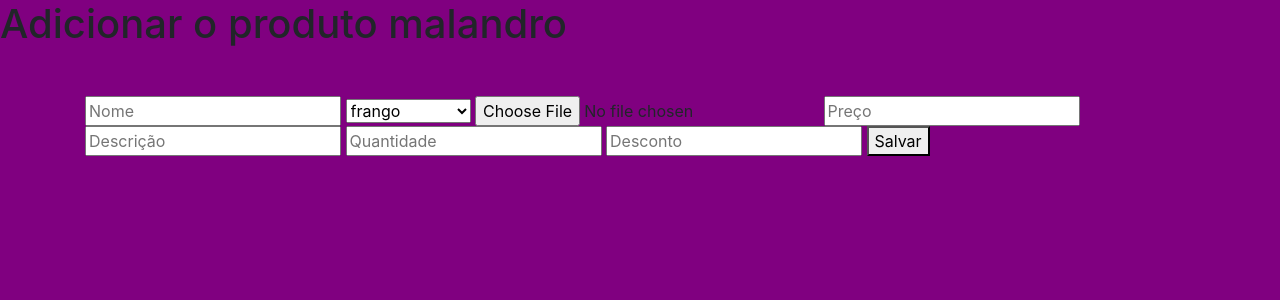
After one commit to NikcWill/estoqueDjango, a Django app: page /add-product/ in a window 1280 px wide. The commit adds this page. Shown: the top 300 px of the page. Run offline with Django 4.2, Linux system fonts and the light colour scheme; data comes from the database, SQL or seed files in the repository; both versions use the stored data as it was after the commit; some libraries are stand-ins or nearby versions.

Commit message:
adicionando ao banco pelo fonrt

```diff
--- /dev/null
+++ b/stockADS/templates/pages/add-product.html
@@ -0,0 +1,30 @@
+{% load static %}
+<!DOCTYPE html>
+<html lang="en">
+<head>
+    <meta charset="UTF-8">
+    <meta http-equiv="X-UA-Compatible" content="IE=edge">
+    <meta name="viewport" content="width=device-width, initial-scale=1.0">
+    <link rel="stylesheet" href="https://stackpath.bootstrapcdn.com/bootstrap/4.1.3/css/bootstrap.min.css" integrity="sha384-MCw98/SFnGE8fJT3GXwEOngsV7Zt27NXFoaoApmYm81iuXoPkFOJwJ8ERdknLPMO" crossorigin="anonymous">
+    <link rel="stylesheet" href="{% static 'css/global.css' %}">
+
+    <title>Document</title>
+</head>
+<body>
+    <h1> Adicionar o produto malandro</h1>
+    <form method="POST"  class="container mt-5" enctype="multipart/form-data">{% csrf_token %}
+        <input type="text" name="name" placeholder="Nome">
+        <select name="category" id="">
+            {% for category in categories %}
+            <option value="{{category.id}}">{{ category.name }}</option>
+            {% endfor%}
+        </select>
+        <input type="file" name="picture" placeholder="Imagem">
+        <input type="text" name="price" placeholder="Preço">
+        <input type="text" name="description" placeholder="Descrição">
+        <input type="text" name="qtd" placeholder="Quantidade">
+        <input type="text" name="discount" placeholder="Desconto">
+        <button type="submit">Salvar</button>
+    </form>
+</body>
+</html>
--- a/stockADS/templates/pages/index.html
+++ b/stockADS/templates/pages/index.html
@@ -16,6 +16,8 @@
             <a class="navbar-brand" href="#">StoqueADS</a>
         </nav>
     </header>
+
+    <a href="{% url 'add-product' %}" class=" btn btn-primary mt-5 mb-1"> adicionar produto</a>
 
     <table class="table table-dark m-5">
         <thead>
--- a/stockADS/templates/pages/product_detail.html
+++ b/stockADS/templates/pages/product_detail.html
@@ -14,6 +14,8 @@
     <H1>{{ product.name }}</H1>
     <h2>{{ product.price }}</h2>
     <h2>{{ product.category }}</h2>
+    <a href="{% url 'delete-product' product.id %}" class="btn btn-danger">Excluir Produto </a>
     <img id="imagem" src="{{ product.picture.url }}" alt="">
+
 </body>
 </html>
--- a/stockADS/urls.py
+++ b/stockADS/urls.py
@@ -7,6 +7,8 @@ from . import views
 urlpatterns = [
 
   path('', views.index, name='home'),
+  path('add-product/', views.add_product, name='add-product'),
+  path('delete-product/<int:id>', views.delete_product, name='delete-product'),
   path('product-detail/<int:id>', views.product_detail, name='product-detail')
 
 ]
--- a/stockADS/views.py
+++ b/stockADS/views.py
@@ -1,5 +1,7 @@
-from django.shortcuts import render, HttpResponse
-from.models import Products
+from django.shortcuts import render, HttpResponse, redirect
+from.models import Products, Categories
+from random import randint
+from datetime import datetime
 
 
 def index(request):
@@ -11,8 +13,42 @@ def index(request):
   #for produto in produtos:
     #print(f'{produto.name} + {produto.price}')
   return render(request, 'pages/index.html', {'produtos':produtos})
+  produtos = Products.objects.all()
+  #for produto in produtos:
+    #print(f'{produto.name} + {produto.price}')
+  return render(request, 'pages/index.html', {'produtos':produtos})
 
 
 def product_detail(request, id):
   product = Products.objects.get(id=id)
   return render(request, 'pages/product_detail.html', {'product': product})
+
+def delete_product(request, id):
+  product = Products.objects.get(id=id)
+  product.delete()
+  return redirect('home')
+
+def add_product(request, ):
+  if request.method == 'POST':
+
+    name = request.POST.get('name')
+    cod = randint(100, 10000)
+    category = request.POST.get('category')
+    picture = request.FILES.get('picture')
+    price = request.POST.get('price')
+    description = request.POST.get('description')
+    qtd = request.POST.get('qtd')
+    discount = request.POST.get('discount')
+    created_at = datetime.now()
+    in_stock = True
+
+    Products.objects.create(
+      name=name, cod=cod, category_id=category, picture=picture,
+      price=price, description=description, qtd=qtd, discount=discount,
+      created_at=created_at, in_stock=in_stock
+    )
+    return redirect('home')
+
+  else:
+    categories = Categories.objects.all()
+    return render(request, 'pages/add-product.html',{'categories':categories})
```
Also changed, not shown: db.sqlite3 (added), media/NASA-Logo-Large.png (added), 1 other file.
